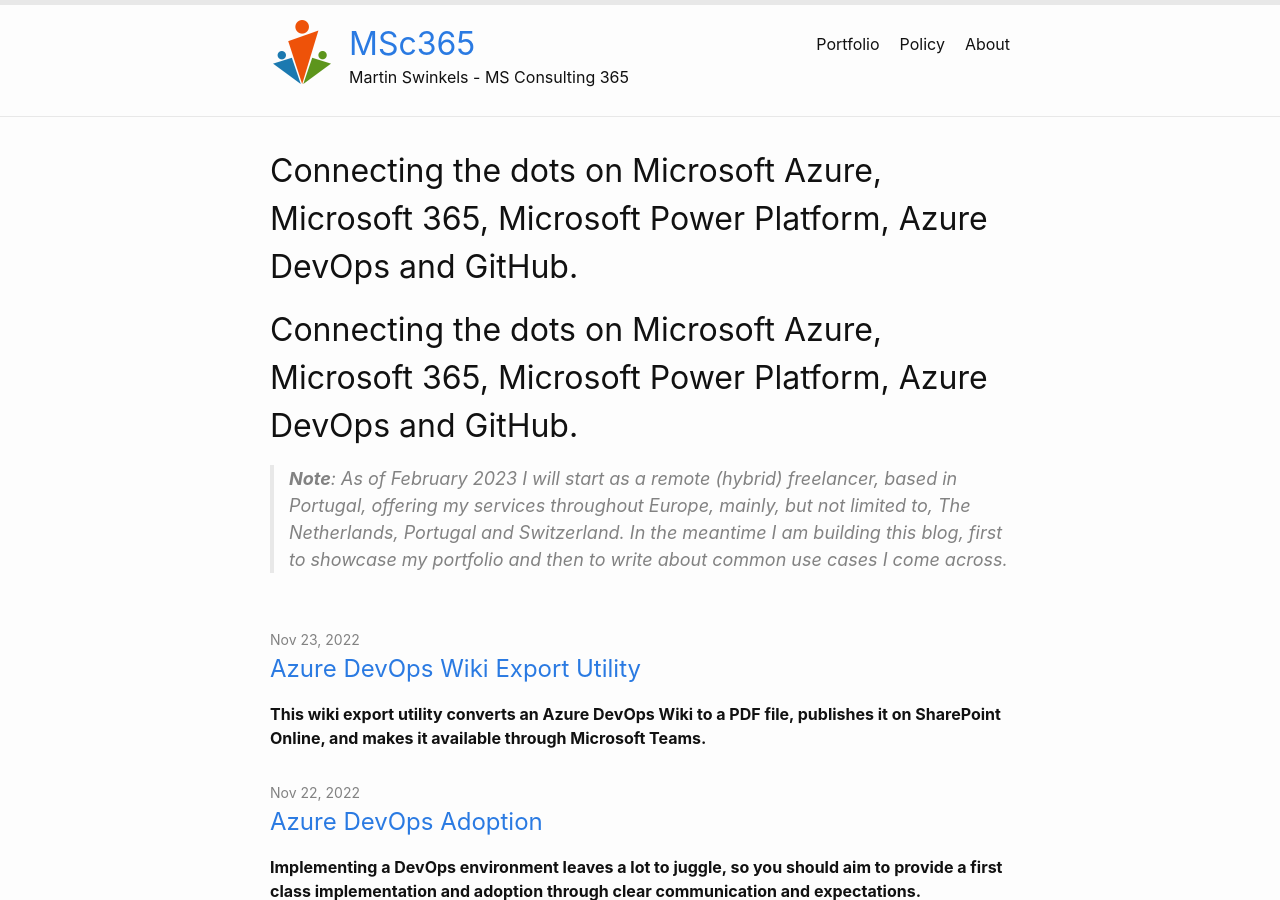
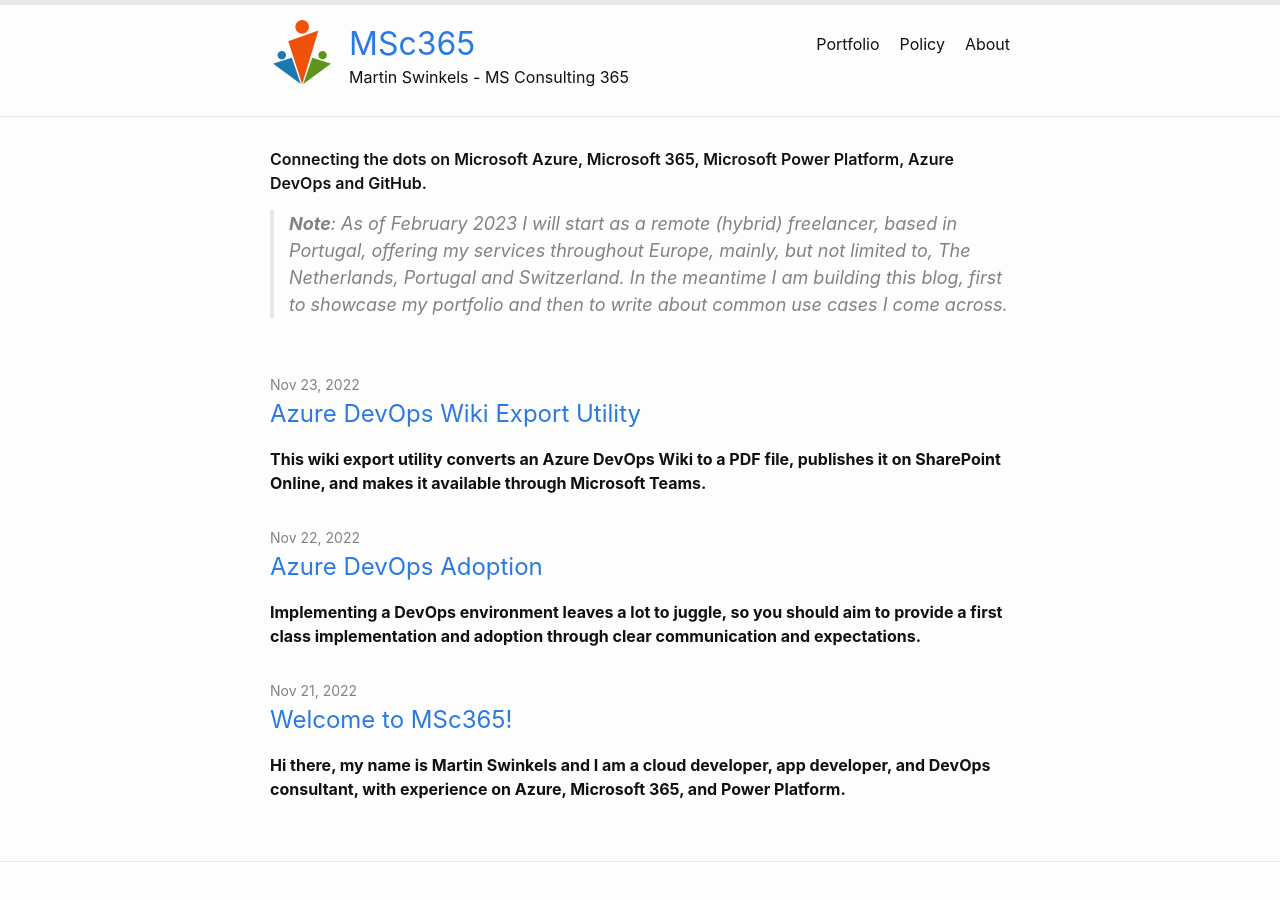
Before and after one commit to msc365/msc365.github.io, a Jekyll site: the page built from index.md, in a window 1280 px wide and 900 px high. Built offline with Jekyll 4.4.1, drawn with Linux system fonts in a browser that asks for light colours; our own code applies the rules of GitHub Pages for plain Markdown files.

Commit message:
Update index.md
Fixed header duplicate

```diff
--- a/index.md
+++ b/index.md
@@ -8,7 +8,7 @@
 layout: home
 ---
 
-# Connecting the dots on Microsoft Azure, Microsoft 365, Microsoft Power Platform, Azure DevOps and GitHub.
+<span style="font-weight: 600">Connecting the dots on Microsoft Azure, Microsoft 365, Microsoft Power Platform, Azure DevOps and GitHub.</span>
 
 > **Note**: As of February 2023 I will start as a remote (hybrid) freelancer, based in Portugal, offering my services throughout Europe, mainly, but not limited to, The Netherlands, Portugal and Switzerland. In the meantime I am building this blog, first to showcase my portfolio and then to write about common use cases I come across.
 
```
